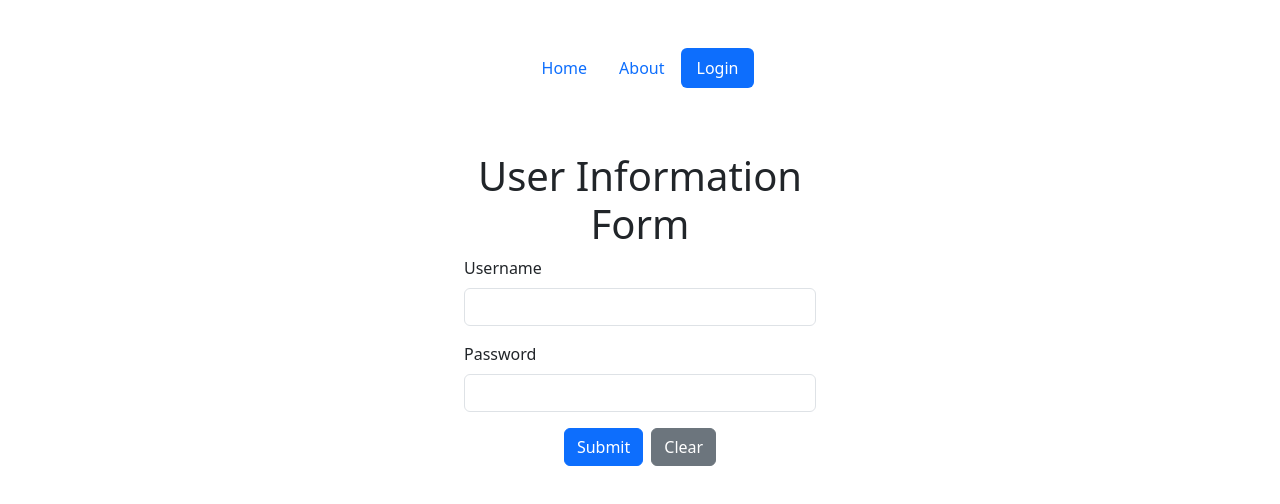
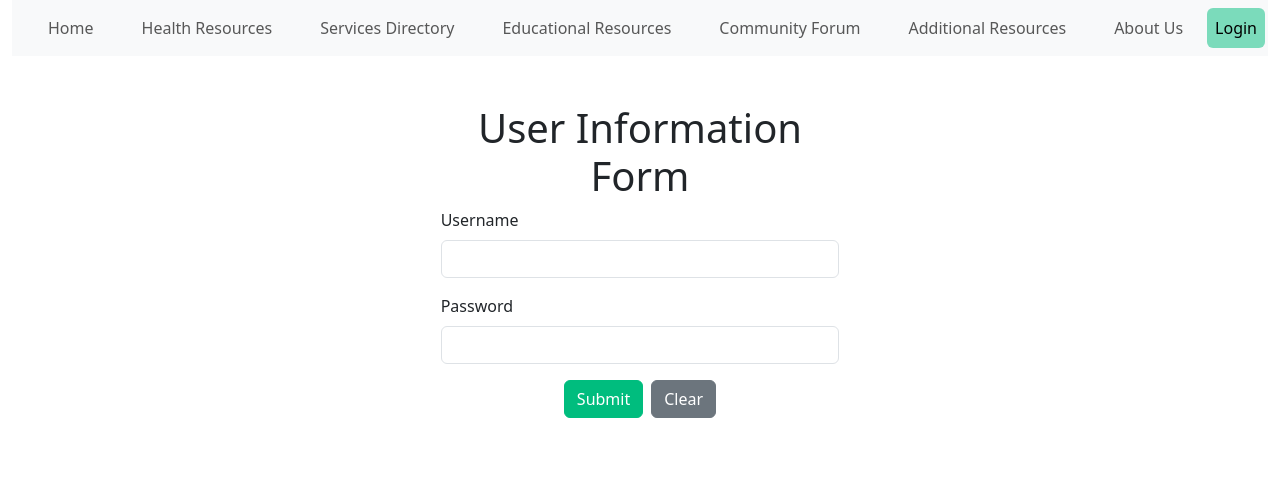
Before and after one commit to J-Hawes/course-work, a Vue app in the folder MScs Web Applications Development/Assessment-3/: page /login in a window 1280 px wide. Shown: the top 504 px of the page. Built offline with nearby package versions, Linux system fonts and the light colour scheme.

Commit message:
rough navbar design and styling

```diff
--- a/MScs Web Applications Development/Assessment-3/index.html
+++ b/MScs Web Applications Development/Assessment-3/index.html
@@ -1,10 +1,10 @@
-<!DOCTYPE html>
+<!doctype html>
 <html lang="">
   <head>
-    <meta charset="UTF-8">
-    <link rel="icon" href="/favicon.ico">
-    <meta name="viewport" content="width=device-width, initial-scale=1.0">
-    <title>Vite App</title>
+    <meta charset="UTF-8" />
+    <!-- <link rel="icon" href="/favicon.ico"> -->
+    <meta name="viewport" content="width=device-width, initial-scale=1.0" />
+    <title>Assessment 3</title>
   </head>
   <body>
     <div id="app"></div>
--- a/MScs Web Applications Development/Assessment-3/src/App.vue
+++ b/MScs Web Applications Development/Assessment-3/src/App.vue
@@ -4,11 +4,11 @@ import NavHeader from './components/NavHeader.vue'
 </script>
 
 <template>
-  <div class="main container">
+  <div class="main container-fluid">
     <header>
       <NavHeader />
     </header>
-    <main class="main-box container mt-5">
+    <main class="main-box container-fluid mt-5">
       <div class="col-md-8 offset-md-2">
         <router-view />
       </div>
--- a/MScs Web Applications Development/Assessment-3/src/assets/main.css
+++ b/MScs Web Applications Development/Assessment-3/src/assets/main.css
@@ -1,11 +1,4 @@
 @import './base.css';
-
-#app {
-  max-width: 1280px;
-  margin: 0 auto;
-  padding: 2rem;
-  font-weight: normal;
-}
 
 a,
 .green {
--- a/MScs Web Applications Development/Assessment-3/src/components/NavHeader.vue
+++ b/MScs Web Applications Development/Assessment-3/src/components/NavHeader.vue
@@ -1,15 +1,183 @@
 <template>
-  <div class="container">
-    <header class="d-flex justify-content-center py-3">
-      <ul class="nav nav-pills">
-        <li class="nav-item">
+  <nav class="navbar navbar-expand-md navbar-light bg-light">
+    <div class="container-fluid">
+      <button
+        class="navbar-toggler"
+        type="button"
+        data-bs-toggle="collapse"
+        data-bs-target="#navbarNav"
+        aria-controls="navbarNav"
+        aria-expanded="false"
+        aria-label="Toggle navigation"
+      >
+        <span class="navbar-toggler-icon"></span>
+      </button>
+      <div class="collapse navbar-collapse" id="navbarNav">
+        <ul class="navbar-nav nav-pills justify-content-center w-100">
+          <li class="nav-item mx-3">
             <router-link to="/" class="nav-link" active-class="active" aria-current="page"
               >Home</router-link
             >
           </li>
-        <li class="nav-item">
-          <router-link to="/about" class="nav-link" active-class="active">About</router-link>
+          <li class="nav-item dropdown mx-3">
+            <a
+              class="nav-link dropdown-toggle"
+              href="#"
+              id="healthDropdown"
+              data-bs-toggle="dropdown"
+              aria-expanded="false"
+            >
+              Health Resources
+            </a>
+            <ul class="dropdown-menu" aria-labelledby="healthDropdown">
+              <li>
+                <router-link to="/about" class="dropdown-item">Health Clinics</router-link>
               </li>
+              <li>
+                <router-link to="/about" class="dropdown-item">Mental Health Services</router-link>
+              </li>
+              <li>
+                <router-link to="/about" class="dropdown-item">Addiction Services</router-link>
+              </li>
+              <li>
+                <router-link to="/about" class="dropdown-item">Emergency Services</router-link>
+              </li>
+            </ul>
+          </li>
+
+          <li class="nav-item dropdown mx-3">
+            <a
+              class="nav-link dropdown-toggle"
+              href="#"
+              id="servicesDropdown"
+              data-bs-toggle="dropdown"
+              aria-expanded="false"
+            >
+              Services Directory
+            </a>
+            <ul class="dropdown-menu" aria-labelledby="servicesDropdown">
+              <li>
+                <router-link to="/service1" class="dropdown-item">Health Clinics</router-link>
+              </li>
+              <li>
+                <router-link to="/service2" class="dropdown-item"
+                  >Mental Health Services</router-link
+                >
+              </li>
+              <li><router-link to="/service3" class="dropdown-item">Bookings</router-link></li>
+            </ul>
+          </li>
+
+          <li class="nav-item dropdown mx-3">
+            <a
+              class="nav-link dropdown-toggle"
+              href="#"
+              id="educationDropdown"
+              data-bs-toggle="dropdown"
+              aria-expanded="false"
+            >
+              Educational Resources
+            </a>
+            <ul class="dropdown-menu" aria-labelledby="educationDropdown">
+              <li>
+                <router-link to="/service1" class="dropdown-item"
+                  >Workshops and Webinars</router-link
+                >
+              </li>
+              <li>
+                <router-link to="/service2" class="dropdown-item">Job Opportunities</router-link>
+              </li>
+              <li>
+                <router-link to="/service3" class="dropdown-item"
+                  >Volunteer Opportunities</router-link
+                >
+              </li>
+              <li>
+                <router-link to="/service3" class="dropdown-item"
+                  >Schooling Information</router-link
+                >
+              </li>
+            </ul>
+          </li>
+
+          <li class="nav-item dropdown mx-3">
+            <a
+              class="nav-link dropdown-toggle"
+              href="#"
+              id="communityDropdown"
+              data-bs-toggle="dropdown"
+              aria-expanded="false"
+            >
+              Community Forum
+            </a>
+            <ul class="dropdown-menu" aria-labelledby="communityDropdown">
+              <li>
+                <router-link to="/service1" class="dropdown-item">General Discussions</router-link>
+              </li>
+              <li>
+                <router-link to="/service2" class="dropdown-item">Health Questions</router-link>
+              </li>
+              <li>
+                <router-link to="/service3" class="dropdown-item">Support Groups</router-link>
+              </li>
+            </ul>
+          </li>
+
+          <li class="nav-item dropdown mx-3">
+            <a
+              class="nav-link dropdown-toggle"
+              href="#"
+              id="additionalDropdown"
+              data-bs-toggle="dropdown"
+              aria-expanded="false"
+            >
+              Additional Resources
+            </a>
+            <ul class="dropdown-menu" aria-labelledby="additionalDropdown">
+              <li>
+                <router-link to="/service1" class="dropdown-item"
+                  >Frequently Asked Questions</router-link
+                >
+              </li>
+              <li>
+                <router-link to="/service2" class="dropdown-item">Downloadable Guides</router-link>
+              </li>
+              <li>
+                <router-link to="/service3" class="dropdown-item">Legal Rights</router-link>
+              </li>
+            </ul>
+          </li>
+
+          <li class="nav-item dropdown mx-3">
+            <router-link
+              to="/about"
+              class="nav-link dropdown-toggle disabled:"
+              id="aboutDropdown"
+              aria-expanded="false"
+              active-class="active"
+            >
+              About Us
+            </router-link>
+            <ul class="dropdown-menu" aria-labelledby="aboutDropdown">
+              <li>
+                <router-link to="/about#mission" class="dropdown-item">Our Mission</router-link>
+              </li>
+              <li>
+                <router-link to="/about#team" class="dropdown-item">Our Team</router-link>
+              </li>
+              <li>
+                <router-link to="/about#links" class="dropdown-item"
+                  >Partner Organisations</router-link
+                >
+              </li>
+              <li>
+                <router-link to="/about#contact" class="dropdown-item">Contact Us</router-link>
+              </li>
+            </ul>
+          </li>
+        </ul>
+      </div>
+      <ul class="navbar-nav nav-pills ms-auto">
         <li class="nav-item" v-if="!isAuthenticated">
           <router-link to="/login" class="nav-link" active-class="active">Login</router-link>
         </li>
@@ -19,12 +187,12 @@
             >Firebase Login</router-link
           >
         </li> -->
-        <li class="nav-item" v-else>
+        <li class="nav-item ms-auto" v-else>
           <a href="#" class="nav-link" @click.prevent="logout">Logout</a>
         </li>
       </ul>
-    </header>
     </div>
+  </nav>
 </template>
 
 <script setup>
@@ -41,3 +209,23 @@ const logout = () => {
   router.push({ name: 'Home' })
 }
 </script>
+
+<style scoped>
+.navbar-nav .dropdown-toggle::after {
+  display: none;
+}
+.navbar-toggler-icon {
+  width: 1rem;
+  height: 1rem;
+  background-size: contain;
+}
+.navbar-nav .dropdown:hover .dropdown-menu {
+  display: block;
+}
+.navbar-nav .dropdown:hover .nav-link {
+  color: hsla(160, 100%, 37%, 1);
+}
+.nav-pills .nav-link.active {
+  background-color: hsla(160, 10050%, 37%, 0.5);
+}
+</style>
--- a/MScs Web Applications Development/Assessment-3/src/main.js
+++ b/MScs Web Applications Development/Assessment-3/src/main.js
@@ -1,5 +1,6 @@
 import './assets/main.css'
 import 'bootstrap/dist/css/bootstrap.min.css'
+import 'bootstrap/dist/js/bootstrap.bundle.min.js'
 
 import { createApp } from 'vue'
 import { createPinia } from 'pinia'
--- a/MScs Web Applications Development/Assessment-3/src/router/index.js
+++ b/MScs Web Applications Development/Assessment-3/src/router/index.js
@@ -1,5 +1,6 @@
 import { createRouter, createWebHistory } from 'vue-router'
 import HomeView from '../views/HomeView.vue'
+import LoginView from '@/views/LoginView.vue'
 
 const router = createRouter({
   history: createWebHistory(import.meta.env.BASE_URL),
@@ -20,7 +21,7 @@ const router = createRouter({
     {
       path: '/login',
       name: 'Login',
-      component: () => import('../views/LoginView.vue'),
+      component: LoginView,
     },
   ],
 })
--- a/MScs Web Applications Development/Assessment-3/src/views/HomeView.vue
+++ b/MScs Web Applications Development/Assessment-3/src/views/HomeView.vue
@@ -1,5 +1,5 @@
 <script setup></script>
 
 <template>
-  <main>Welcome</main>
+  <main>This is a Welcome</main>
 </template>
--- a/MScs Web Applications Development/Assessment-3/src/views/LoginView.vue
+++ b/MScs Web Applications Development/Assessment-3/src/views/LoginView.vue
@@ -73,4 +73,9 @@ const validateLogin = (blur) => {
 }
 </script>
 
-<style scoped></style>
+<style scoped>
+.btn-primary {
+  background-color: hsla(160, 100%, 37%, 1);
+  border-color: hsla(160, 100%, 37%, 1);
+}
+</style>
```
Lines whose indentation alone changed are shown as unchanged.
